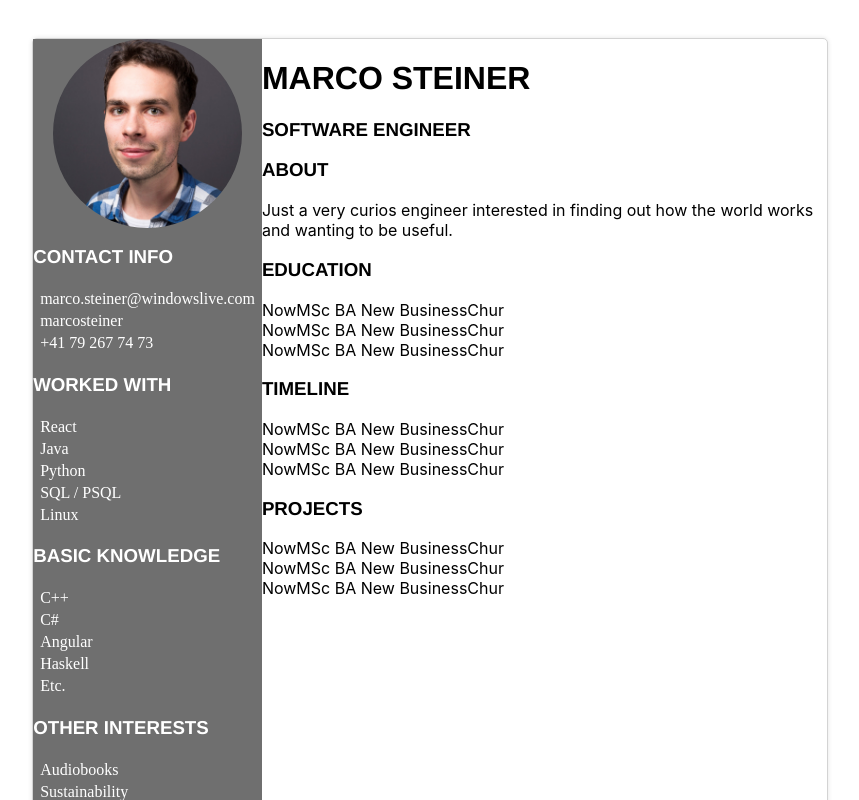
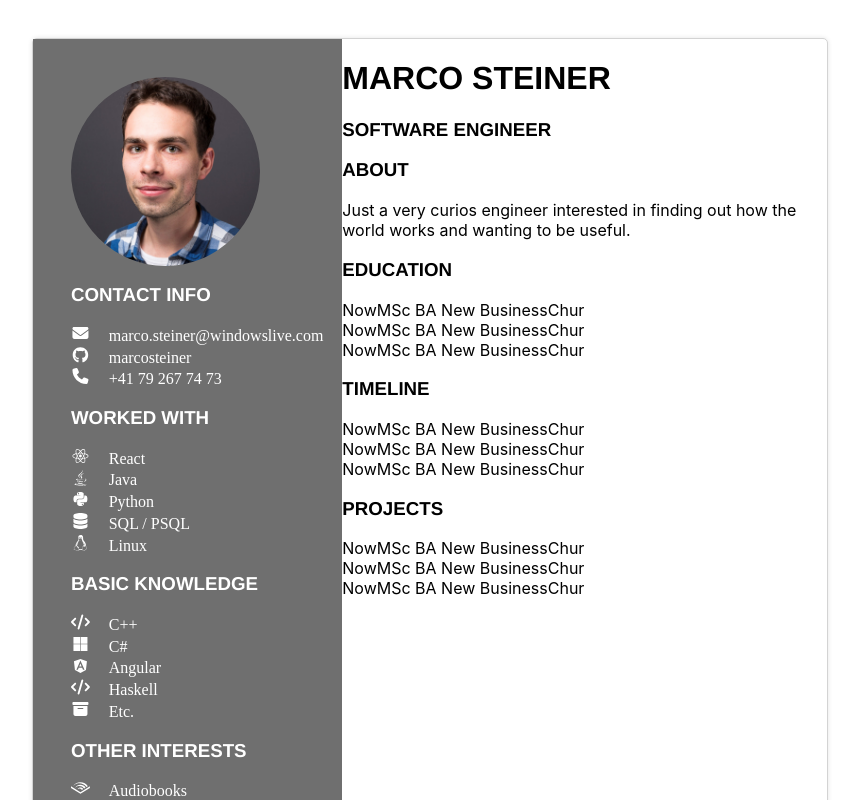
Before and after one commit to marcosteiner/cv, a React (Create React App) app: page / in a window 1280 px wide. Shown: the top 800 px of the page, without its empty margins (210-1069 px from the left). Built offline with nearby package versions, Linux system fonts and the light colour scheme.

Commit message:
Fill sidebar and adjust

```diff
--- a/src/components/sidebar/Sidebar.js
+++ b/src/components/sidebar/Sidebar.js
@@ -1,106 +1,87 @@
 import photo from './photo.jpg';
+import {FontAwesomeIcon} from '@fortawesome/react-fontawesome'
+import {
+    faGithub,
+    faReact,
+    faJava,
+    faPython,
+    faLinux,
+    faMicrosoft,
+    faAngular,
+    faAudible
+} from '@fortawesome/free-brands-svg-icons';
+import {
+    faPhone,
+    faEnvelope,
+    faDatabase,
+    faCode,
+    faBoxArchive,
+    faTree,
+    faDumbbell, faUserGroup
+} from '@fortawesome/free-solid-svg-icons';
+import {faLightbulb} from "@fortawesome/free-regular-svg-icons";
+
+function element(icon, text) {
+    return (
+        <div>
+            <FontAwesomeIcon icon={icon}/>
+            <div>{text}</div>
+        </div>
+    )
+}
+
+function sidebarList(title, items) {
+    const listItems = items.map((i) =>
+        element(i.icon, i.text)
+    );
+    return (
+        <div className="sidebar-list">
+            <h3>{title}</h3>
+            {listItems}
+        </div>
+    );
+}
 
 function Sidebar() {
+    const contactInfo = [
+        {icon: faEnvelope, text: "marco.steiner@windowslive.com"},
+        {icon: faGithub, text: "marcosteiner"},
+        {icon: faPhone, text: "+41 79 267 74 73"}
+    ];
+
+    const workedWith = [
+        {icon: faReact, text: "React"},
+        {icon: faJava, text: "Java"},
+        {icon: faPython, text: "Python"},
+        {icon: faDatabase, text: "SQL / PSQL"},
+        {icon: faLinux, text: "Linux"},
+    ];
+
+    const basicKnowledge = [
+        {icon: faCode, text: "C++"},
+        {icon: faMicrosoft, text: "C#"},
+        {icon: faAngular, text: "Angular"},
+        {icon: faCode, text: "Haskell"},
+        {icon: faBoxArchive, text: "Etc."}
+    ]
+
+
+    const interests = [
+        {icon: faAudible, text: "Audiobooks"},
+        {icon: faTree, text: "Sustainability"},
+        {icon: faLightbulb, text: "Innovation"},
+        {icon: faDumbbell, text: "Fitness"},
+        {icon: faUserGroup, text: "Socializing"}
+    ]
+
     return (
         <div className="sidebar">
-             <img src={photo}/>
+            <img src={photo} alt={"Marco Steiner"}/>
 
-            <h3>contact info</h3>
-            <table>
-                <tbody>
-                <tr>
-                    <td></td>
-                    <td>marco.steiner@windowslive.com</td>
-                </tr>
-                <tr>
-                    <td></td>
-                    <td>marcosteiner</td>
-                </tr>
-                <tr>
-                    <td></td>
-                    <td>+41 79 267 74 73</td>
-                </tr>
-                </tbody>
-            </table>
-
-            <h3>worked with</h3>
-            <table>
-                <tbody>
-                <tr>
-                    <td></td>
-                    <td>React</td>
-                </tr>
-                <tr>
-                    <td></td>
-                    <td>Java</td>
-                </tr>
-                <tr>
-                    <td></td>
-                    <td>Python</td>
-                </tr>
-                <tr>
-                    <td></td>
-                    <td>SQL / PSQL</td>
-                </tr>
-                <tr>
-                    <td></td>
-                    <td>Linux</td>
-                </tr>
-                </tbody>
-            </table>
-
-            <h3>basic knowledge</h3>
-            <table>
-                <tbody>
-                <tr>
-                    <td></td>
-                    <td>C++</td>
-                </tr>
-                <tr>
-                    <td></td>
-                    <td>C#</td>
-                </tr>
-                <tr>
-                    <td></td>
-                    <td>Angular</td>
-                </tr>
-                <tr>
-                    <td></td>
-                    <td>Haskell</td>
-                </tr>
-                <tr>
-                    <td></td>
-                    <td>Etc.</td>
-                </tr>
-                </tbody>
-            </table>
-
-            <h3>other interests</h3>
-            <table>
-                <tbody>
-                <tr>
-                    <td></td>
-                    <td>Audiobooks</td>
-                </tr>
-                <tr>
-                    <td></td>
-                    <td>Sustainability</td>
-                </tr>
-                <tr>
-                    <td></td>
-                    <td>Innovation</td>
-                </tr>
-                <tr>
-                    <td></td>
-                    <td>Fitness</td>
-                </tr>
-                <tr>
-                    <td></td>
-                    <td>Socializing</td>
-                </tr>
-                </tbody>
-            </table>
-
+            {sidebarList("Contact Info", contactInfo)}
+            {sidebarList("Worked With", workedWith)}
+            {sidebarList("Basic Knowledge", basicKnowledge)}
+            {sidebarList("Other Interests", interests)}
         </div>
     );
 }
--- a/src/cv.css
+++ b/src/cv.css
@@ -15,10 +15,24 @@
 .sidebar {
     width: 8cm;
     min-height: 29.7cm;
+    padding: 1cm 0.5cm 1cm 1cm;
+
     background-color: #6f6f6f;
     color: white;
     font-family: "JetBrains Mono";
 }
+
+.sidebar-list div {
+    display: flex;
+    flex-direction: row;
+    margin-top: 0.05cm;
+}
+
+.sidebar-list div svg {
+    width: 0.5cm;
+    margin-right: 0.5cm;
+}
+
 
 h1 {
     font-family: helvetica, serif;
@@ -45,6 +59,4 @@ img {
     width: 5cm;
     height: 5cm;
     display: block;
-    margin-left: auto;
-    margin-right: auto;
 }
```
